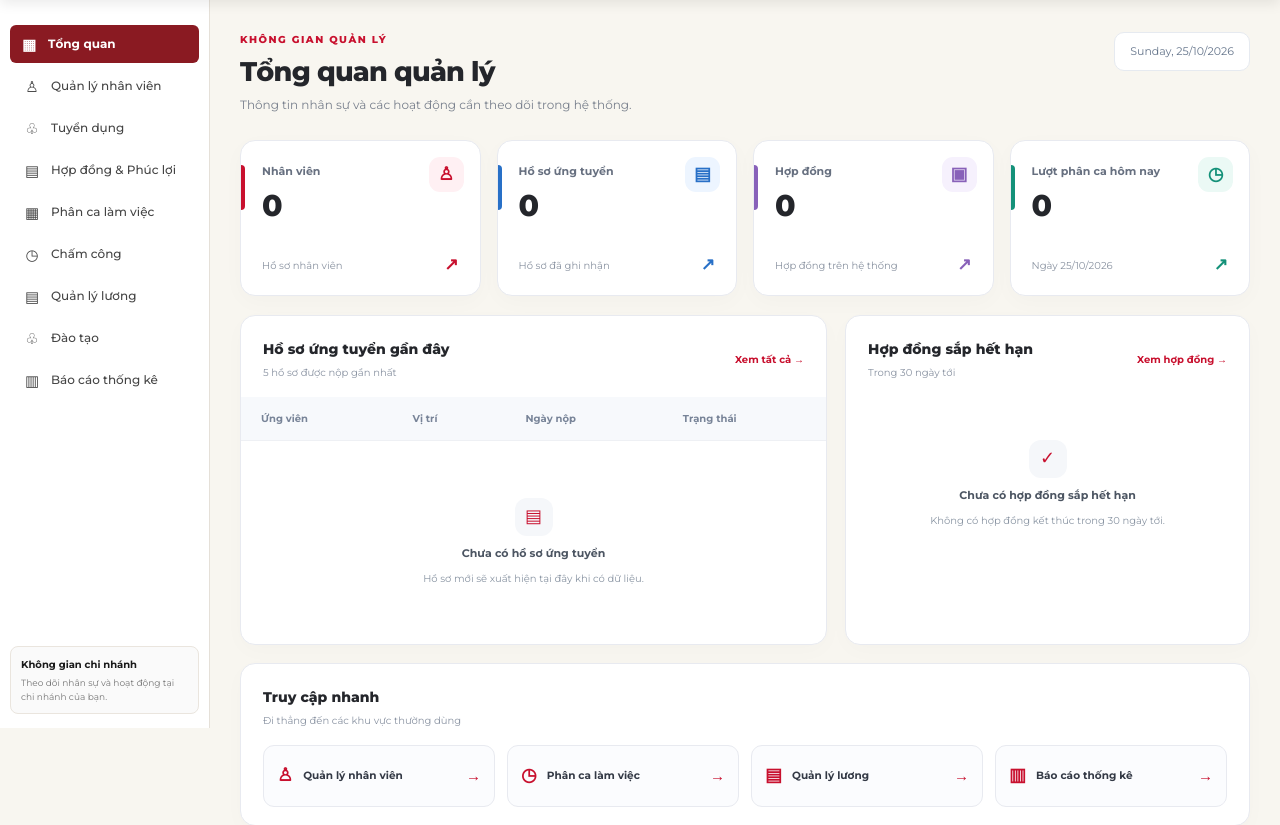
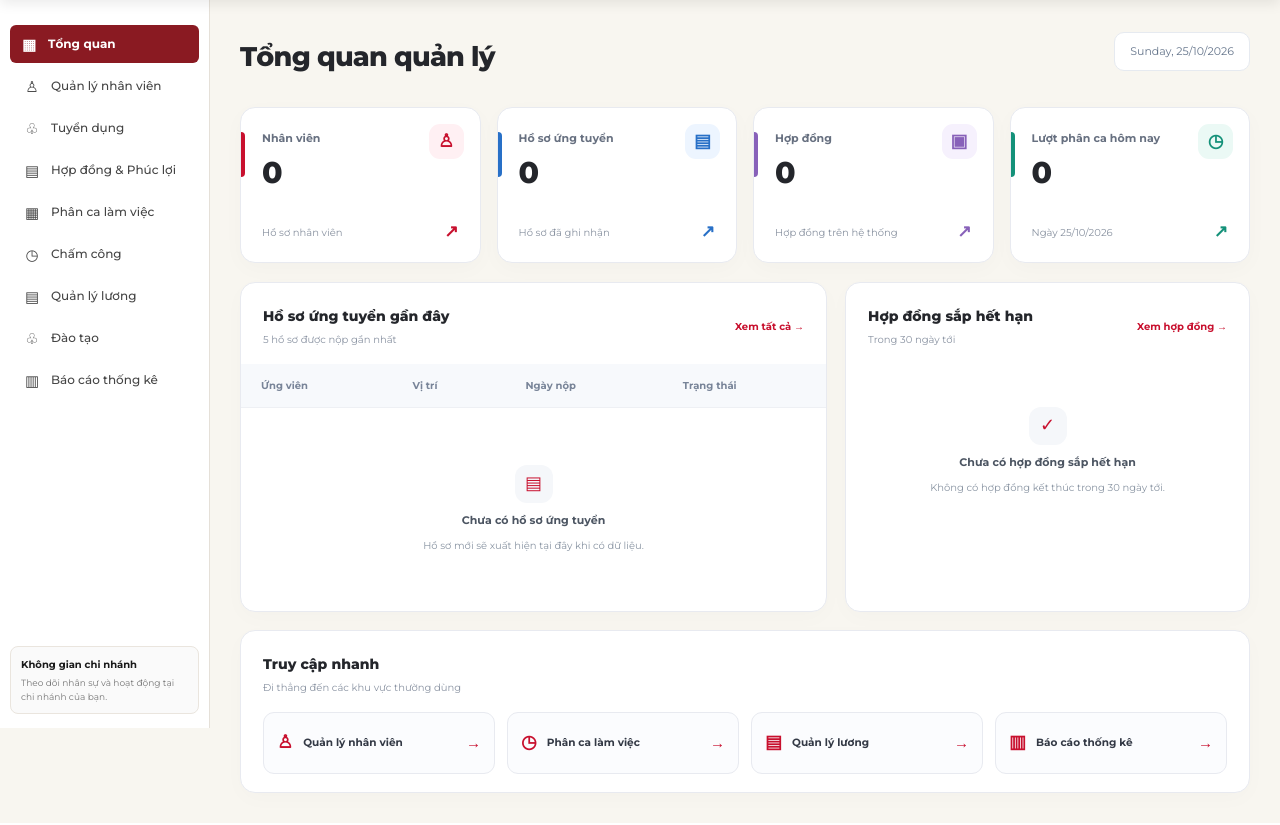
Before and after one commit to quanghieule924-dev/QLNS-Highlands, a Django app: page /accounts/dashboard/ in a window 1280 px wide. Shown: the part 72-897 px from the top of the page. Run offline with Django 5.2, Linux system fonts and the light colour scheme; the visitor is signed in with stand-in values (Sample User, id 1); data that the repository does not hold is empty.

Commit message:
Cap nhat dashboard manager

```diff
--- a/templates/accounts/dashboard_manager.html
+++ b/templates/accounts/dashboard_manager.html
@@ -4,7 +4,7 @@
 {% block extra_css %}<link rel="stylesheet" href="{% static 'css/dashboard_new.css' %}">{% endblock %}
 {% block content %}
 <div class="dash-page">
-  <div class="dash-head"><div><div class="dash-kicker">KHÔNG GIAN QUẢN LÝ</div><h1>Tổng quan quản lý</h1><p>Thông tin nhân sự và các hoạt động cần theo dõi trong hệ thống.</p></div><div class="dash-date">{{ today|date:"l, d/m/Y" }}</div></div>
+  <div class="dash-head"><div><div class="dash-kicker"></div><h1>Tổng quan quản lý</h1><p></p></div><div class="dash-date">{{ today|date:"l, d/m/Y" }}</div></div>
   <section class="dash-metrics" aria-label="Chỉ số nhân sự">
     <a class="dash-metric metric-red" href="{% url 'accounts:module' 'employees' %}"><span class="metric-icon">♙</span><small>Nhân viên</small><strong>{{ employee_count }}</strong><span>Hồ sơ nhân viên <b>↗</b></span></a>
     <a class="dash-metric metric-blue" href="{% url 'accounts:module' 'recruitment' %}"><span class="metric-icon">▤</span><small>Hồ sơ ứng tuyển</small><strong>{{ application_count }}</strong><span>Hồ sơ đã ghi nhận <b>↗</b></span></a>
```
